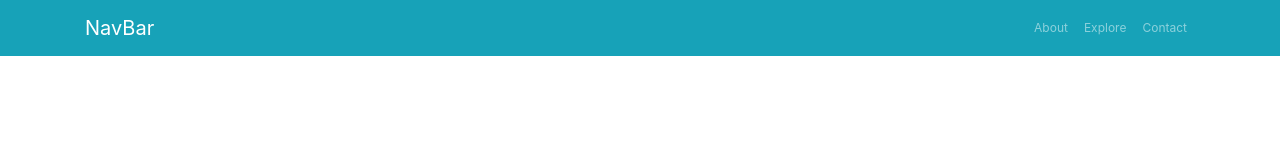
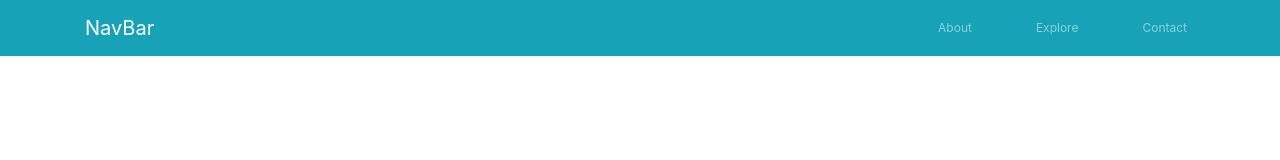
Before and after one commit to jma26/bobalicious-landing-page, a Vue app: page / in a window 1280 px wide. Shown: the top 160 px of the page. Built offline with nearby package versions, Linux system fonts and the light colour scheme.

Commit message:
Resolve merge conflict

```diff
--- a/src/components/Navbar.vue
+++ b/src/components/Navbar.vue
@@ -9,8 +9,8 @@
       <b-collapse id="nav-collapse" is-nav>
         <!-- Right aligned nav items -->
         <b-navbar-nav class="ml-auto">
-          <b-nav-item href="#">About</b-nav-item>
-          <b-nav-item href="#">Explore</b-nav-item>
+          <b-nav-item class="mr-5" href="#">About</b-nav-item>
+          <b-nav-item class="mr-5" href="#">Explore</b-nav-item>
           <b-nav-item href="#">Contact</b-nav-item>
         </b-navbar-nav>
       </b-collapse>
```
